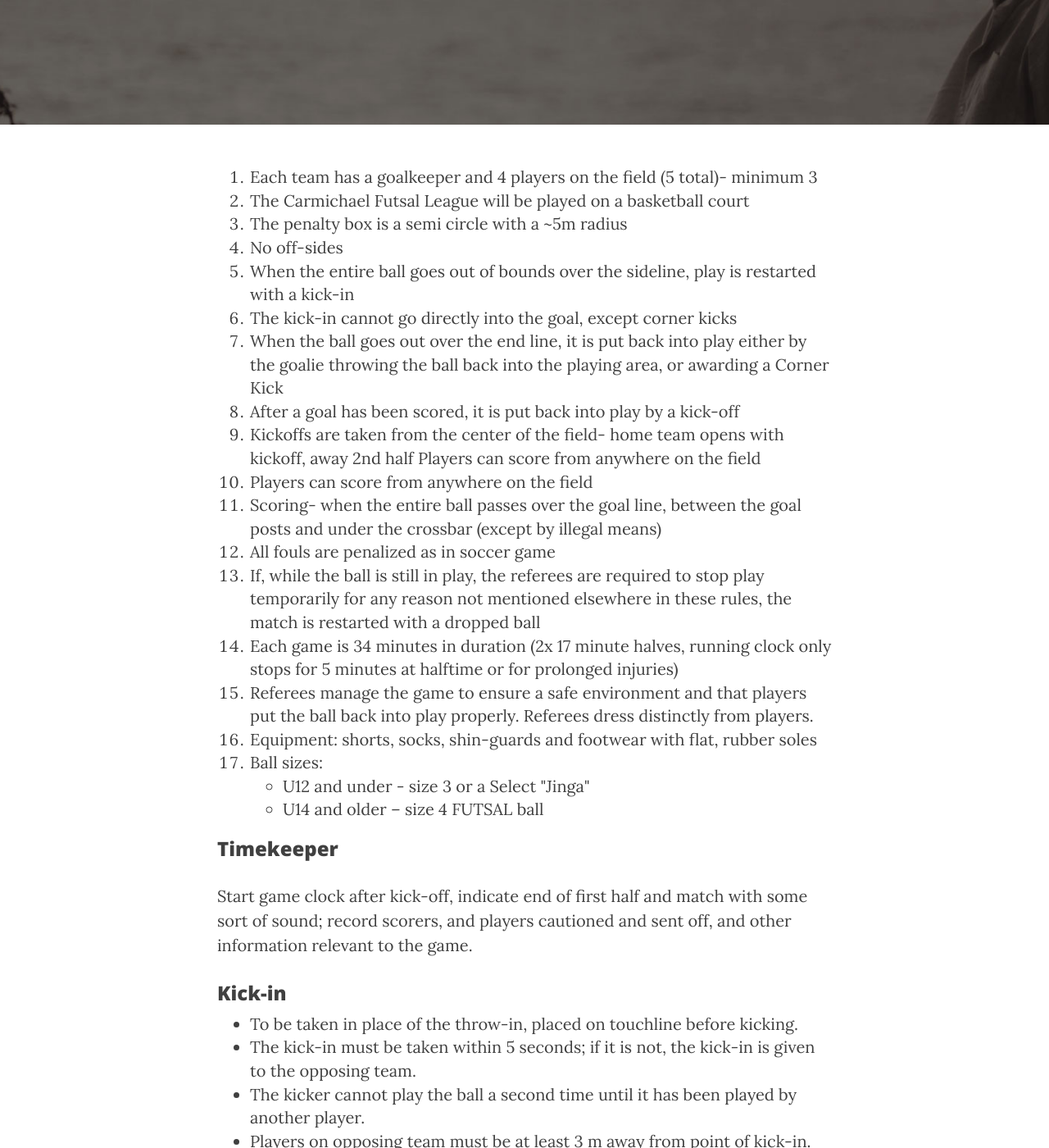
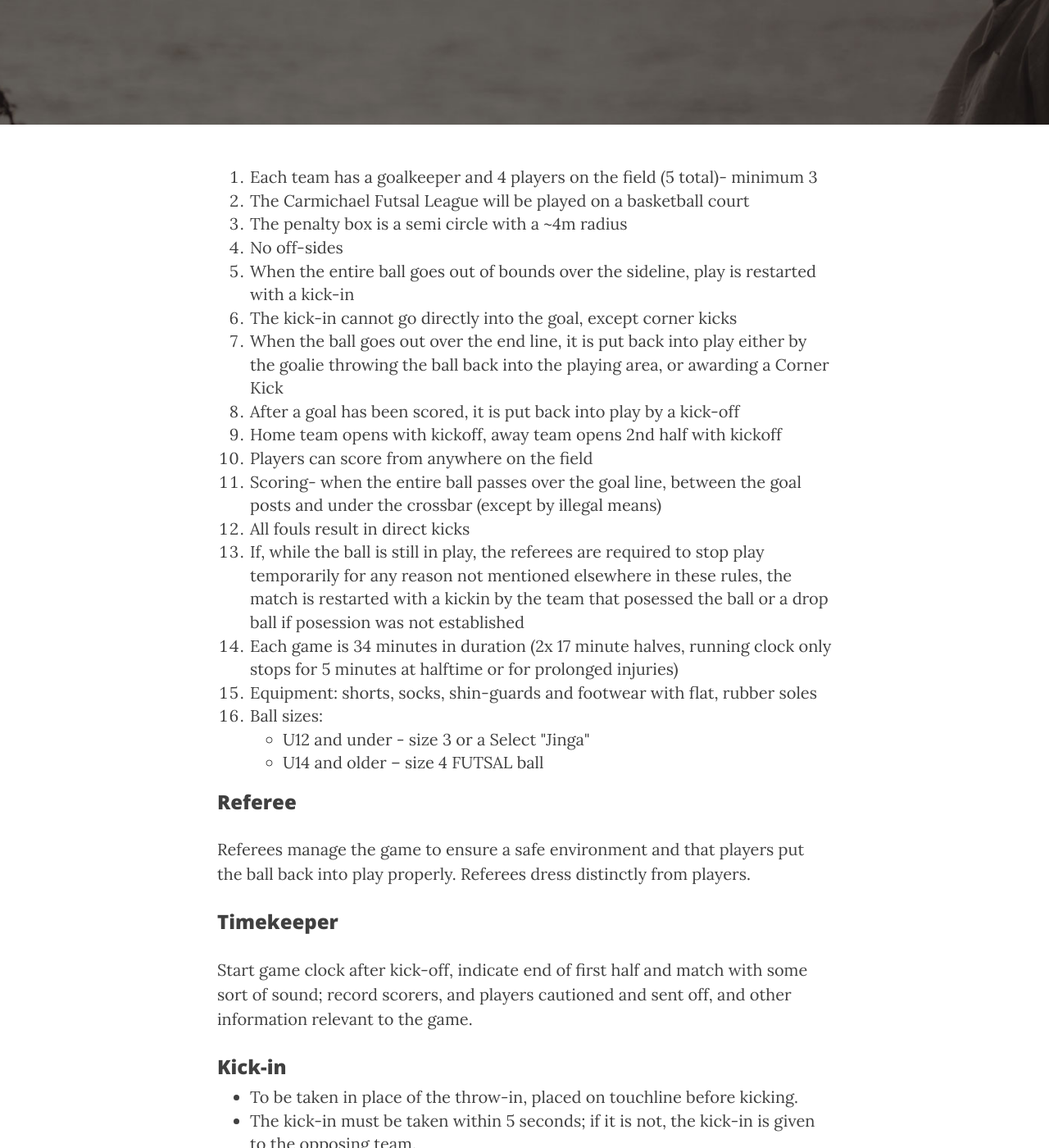
Before and after one commit to carmichaelfutsal/carmichaelfutsal.github.io, a Jekyll site: the page built from rules.html, in a window 1280 px wide and 1400 px high, scrolled down 304 px. Shown: the whole window at 82% size. Built offline with Jekyll 4.4.1, drawn with Linux system fonts in a browser that asks for light colours; nearby versions of some CDN libraries.

Commit message:
text refinement

```diff
--- a/rules.html
+++ b/rules.html
@@ -8,20 +8,18 @@ header-img: "/img/about-bg.jpg"
 <ol>
 	<li>Each team has a goalkeeper and 4 players on the field (5 total)- minimum 3</li>
 	<li>The Carmichael Futsal League will be played on a basketball court</li>
-	<li>The penalty box is a semi circle with a ~5m radius</li>
+	<li>The penalty box is a semi circle with a ~4m radius</li>
 	<li>No off-sides</li>
 	<li>When the entire ball goes out of bounds over the sideline, play is restarted with a kick-in</li>
 	<li>The kick-in cannot go directly into the goal, except corner kicks</li>
 	<li>When the ball goes out over the end line, it is put back into play either by the goalie throwing the ball back into the playing area, or awarding a Corner Kick</li>
 	<li>After a goal has been scored, it is put back into play by a kick-off</li>
-	<li>Kickoffs are taken from the center of the field- home team opens with kickoff, away 2nd half
-Players can score from anywhere on the field</li>
+	<li>Home team opens with kickoff, away team opens 2nd half with kickoff</li>
 	<li>Players can score from anywhere on the field</li>
 	<li>Scoring- when the entire ball passes over the goal line, between the goal posts and under the crossbar (except by illegal means)</li>
-	<li>All fouls are penalized as in soccer game</li>
-	<li>If, while the ball is still in play, the referees are required to stop play temporarily for any reason not mentioned elsewhere in these rules, the match is restarted with a dropped ball</li>
+	<li>All fouls result in direct kicks</li>
+	<li>If, while the ball is still in play, the referees are required to stop play temporarily for any reason not mentioned elsewhere in these rules, the match is restarted with a kickin by the team that posessed the ball or a drop ball if posession was not established</li>
 	<li>Each game is 34 minutes in duration (2x 17 minute halves, running clock only stops for 5 minutes at halftime or for prolonged injuries)</li>
-	<li>Referees manage the game to ensure a safe environment and that players put the ball back into play properly. Referees dress distinctly from players.</li>
 	<li>Equipment: shorts, socks, shin-guards and footwear with flat, rubber soles</li>
 	<li>Ball sizes:
 		<ul>
@@ -30,6 +28,9 @@ Players can score from anywhere on the field</li>
 		</ul>
 	</li>
 </ol>
+
+<h3>Referee</h3>
+<p>Referees manage the game to ensure a safe environment and that players put the ball back into play properly. Referees dress distinctly from players.</p>
 
 <h3>Timekeeper</h3>
 <p>Start game clock after kick-off, indicate end of first half and match with some sort of sound; record scorers, and players cautioned and sent off, and other information relevant to the game.</p>
```
